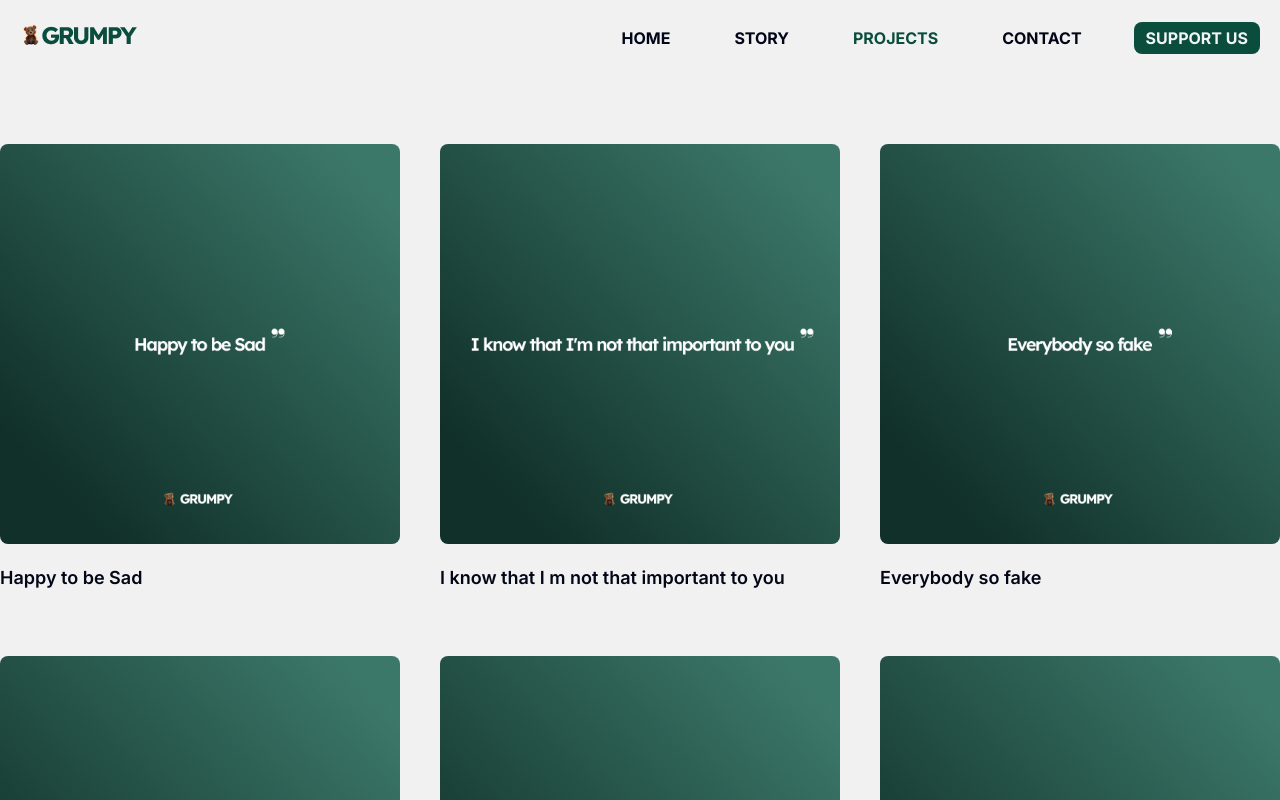
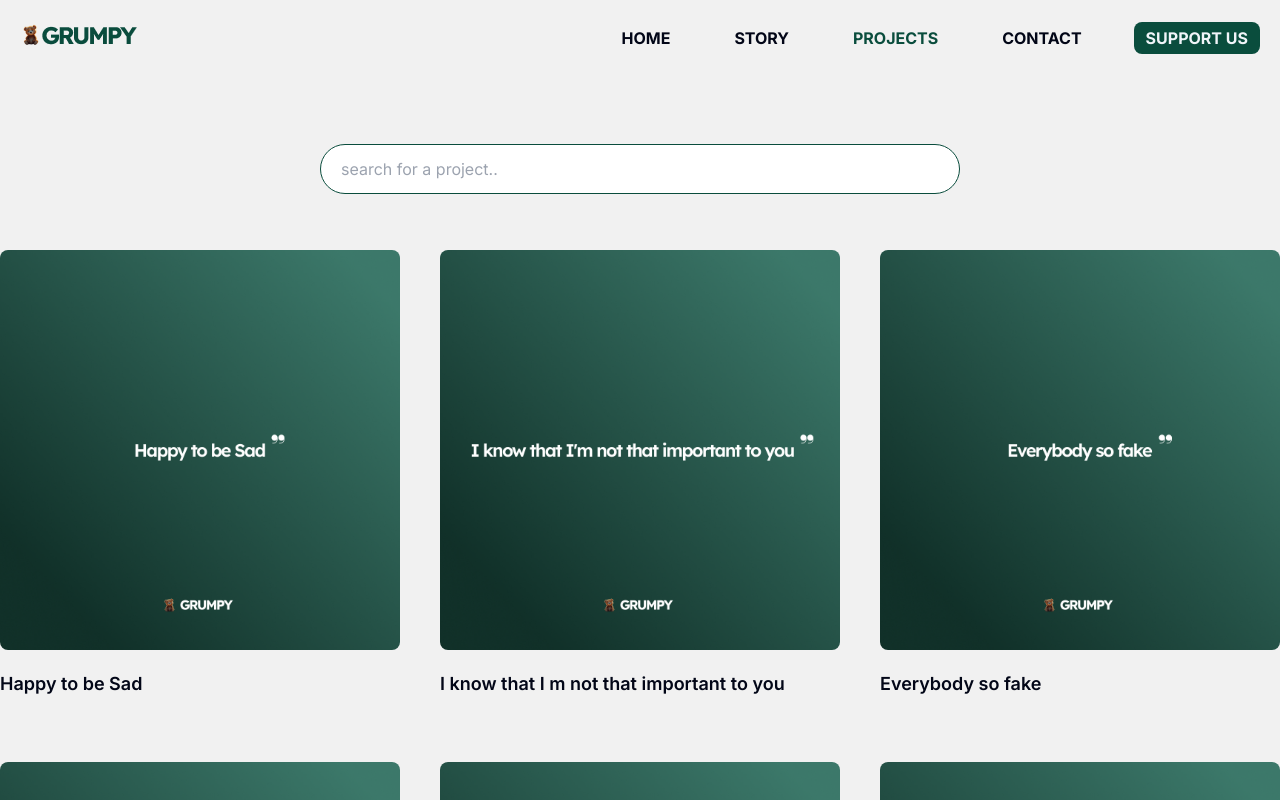
Before and after one commit to g-vasilei/grumpy, a Next.js app: page /projects in a window 1280 px wide. Shown: the top 800 px of the page. Built offline with nearby package versions, Linux system fonts and the light colour scheme.

Commit message:
add serach functionality

```diff
--- a/src/app/projects/page.tsx
+++ b/src/app/projects/page.tsx
@@ -1,14 +1,11 @@
 import React from 'react'
 import data from '../../data/data'
-import Image from 'next/image'
-import ShareButtons from '../../components/ShareButtons'
-import type { Metadata } from 'next'
-import Link from 'next/link'
+import Projects from '../../components/Projects'
 
 export const metadata = {
-   title: 'grumpy.gr',
+   title: 'Projects | grumpy.gr',
    description: 'Sad and unmotivational quotes',
-   keywords: ['Βέροια', 'Ηλεκτρολόγος', 'Ηλεκτρονικός', 'World Οικονομικά'],
+   keywords: ['grumpy', 'grumpy.gr', 'sad', 'unmotivational', 'happy to be sad'],
    alternates: {
       canonical: `https://grumpy.gr/projects/`,
    },
@@ -34,20 +31,7 @@ export const metadata = {
 function page() {
    const { projects } = data
    return (
-      <div className='px-5 xl:px-0 w-full max-w-7xl m-auto pt-36 pb-36'>
-         <div className='grid grid-cols-1 sm:grid-cols-2 lg:grid-cols-3 gap-10 gap-y-16'>
-            {projects?.map((project, index) => (
-               <Link href={`/projects/${project.slug}`} key={index}>
-                  <div className='card'>
-                     <div className='max-w-[400px]'>
-                        <Image src={project.img} alt={project.title} className='rounded-lg' />
-                     </div>
-                     <div className='text-slate-950 font-semibold text-lg mt-5'>{project.title}</div>
-                  </div>
-               </Link>
-            ))}
-         </div>
-      </div>
+      <Projects projects={projects} />
    )
 }
 
--- /dev/null
+++ b/src/components/Projects.tsx
@@ -0,0 +1,69 @@
+'use client';
+
+import React, { useEffect, useState } from 'react';
+import Image from 'next/image';
+import Link from 'next/link';
+import { StaticImageData } from 'next/image';
+
+interface Projects {
+  title: string;
+  description: string;
+  slug: string;
+  img: StaticImageData;
+  seoTitle: string;
+  seoDescription: string;
+}
+
+function Projects({ projects }: { projects: Projects[] }) {
+  const [input, setInput] = useState('');
+
+  const filteredProjects = projects.filter((project) => {
+    return project.title.toLowerCase().includes(input.toLowerCase());
+  });
+
+  return (
+    <div className='px-5 xl:px-0 w-full max-w-7xl m-auto pt-36 pb-36'>
+      <form className='flex items-center justify-center'>
+        <input
+          type='text'
+          name='title'
+          autoComplete='off'
+          autoCorrect='off'
+          autoCapitalize='off'
+          placeholder='search for a project..'
+          aria-label='search for a project..'
+          value={input}
+          onChange={(e) => setInput(e.target.value)}
+          className='text-slate-950 px-5 py-3 mb-14 w-full xl:w-1/2 rounded-full border border-main-color'
+        />
+      </form>
+
+      {filteredProjects.length > 0 ? (
+        <div className='grid grid-cols-1 sm:grid-cols-2 lg:grid-cols-3 gap-10 gap-y-16'>
+          {filteredProjects?.map((project: Projects, index: number) => (
+            <Link href={`/projects/${project.slug}`} key={index}>
+              <div className='card'>
+                <div className='max-w-[400px]'>
+                  <Image
+                    src={project.img}
+                    alt={project.title}
+                    className='rounded-lg'
+                  />
+                </div>
+                <div className='text-slate-950 font-semibold text-lg mt-5'>
+                  {project.title}
+                </div>
+              </div>
+            </Link>
+          ))}
+        </div>
+      ) : (
+        <div className='text-2xl lg:h-52 lg:text-3xl font-semibold text-center w-full text-slate-950 mt-5 lg:mt-16'>
+          we could not find a project with this title 😢
+        </div>
+      )}
+    </div>
+  );
+}
+
+export default Projects;
```
